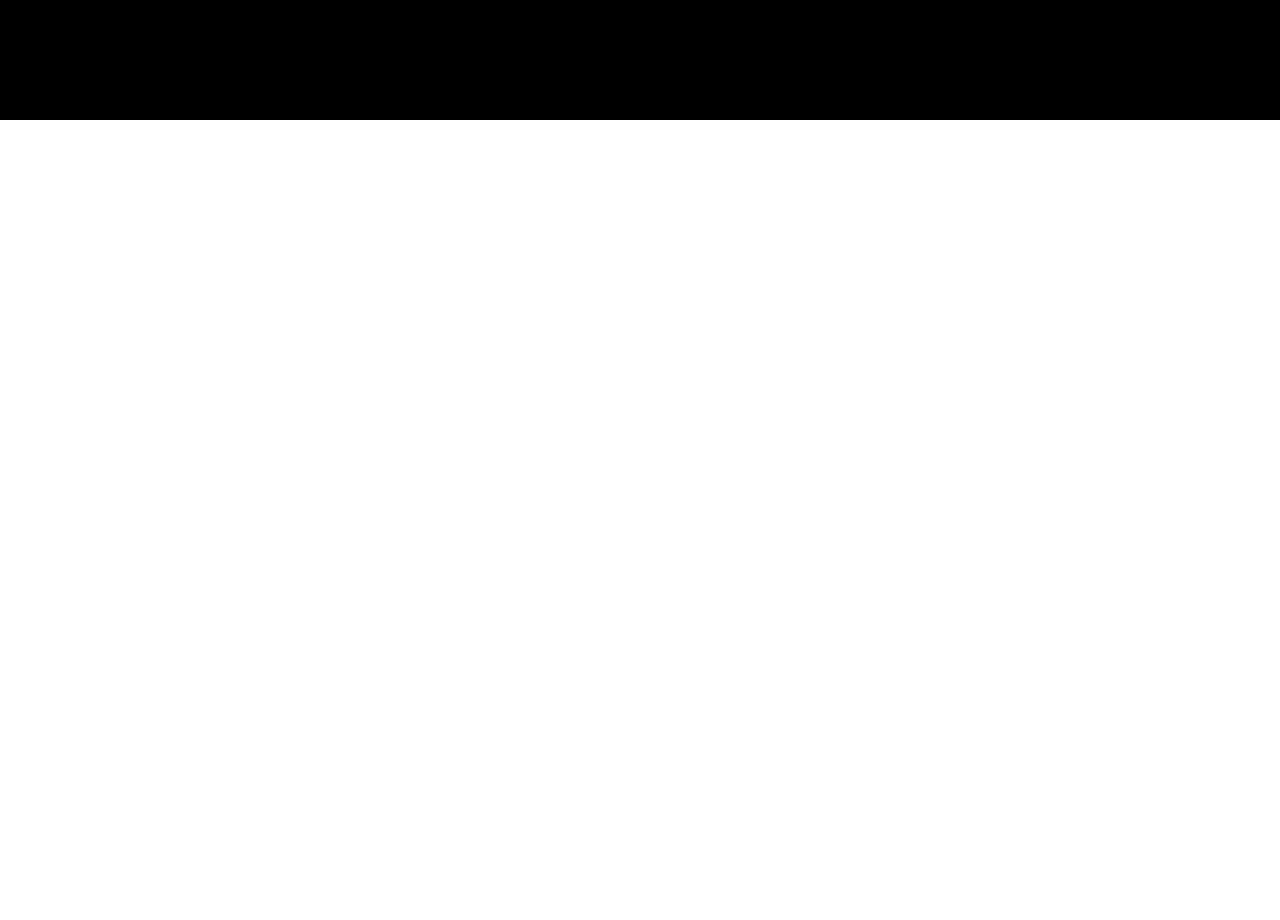
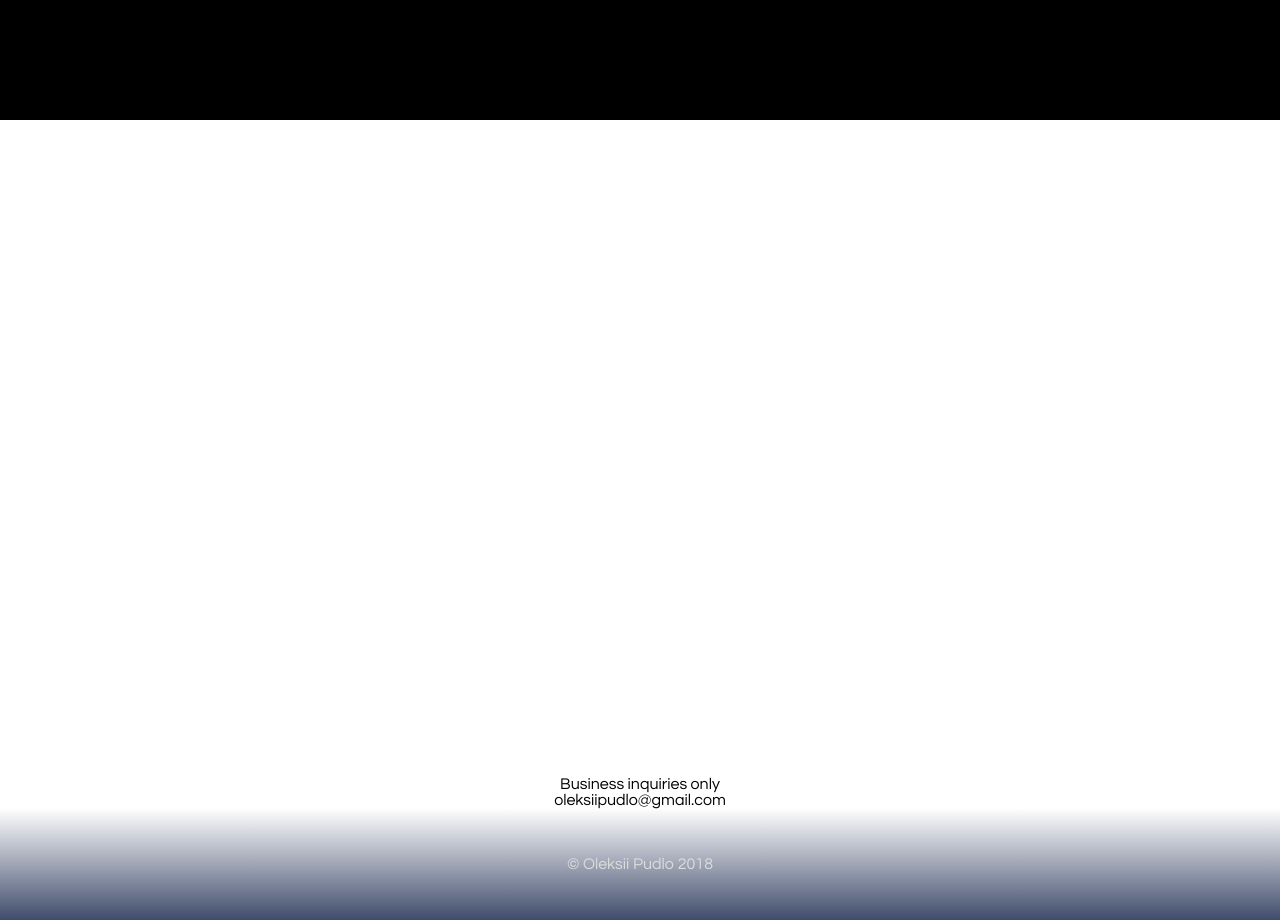
Before and after one commit to AlekseyPudlo/PersonalPortfolioWebpage, a plain HTML site: page index.html in a window 1280 px wide. Shown: the part 2280-3200 px from the top of the page. Drawn offline with nearby package versions, Linux system fonts and the light colour scheme.

Commit message:
Update index.html
added:
- link to footer section
- changed footer to flex flex-en only
- added div / links container (flex row wrap) to the footer

```diff
--- a/index.html
+++ b/index.html
@@ -18,7 +18,7 @@
 		<div class="flex row wrap flex-end">
 			<a href="#projects-section" class="nav-link" type="projects">Projects</a>
 			<a href="" class="nav-link" type="resume">Resumé</a>
-			<a href="" class="nav-link" type="contact">Contact</a>
+			<a href="#footer" class="nav-link" type="contact">Contact</a>
 		</div>
 
 
@@ -114,8 +114,16 @@
 		</section>
 
 	</main>
-	<footer class="flex row wrap flex-end">
+	<footer class="flex flex-end" id="footer">
+		<p>Business inquiries only</p>
+		<p>oleksiipudlo@gmail.com</p>
 
+		<div class="flex row wrap">
+
+		</div>
+		<div id="footer-block">
+			<p>© Oleksii Pudlo 2018</p>
+		</div>
 	</footer>
 
 </body>
```
